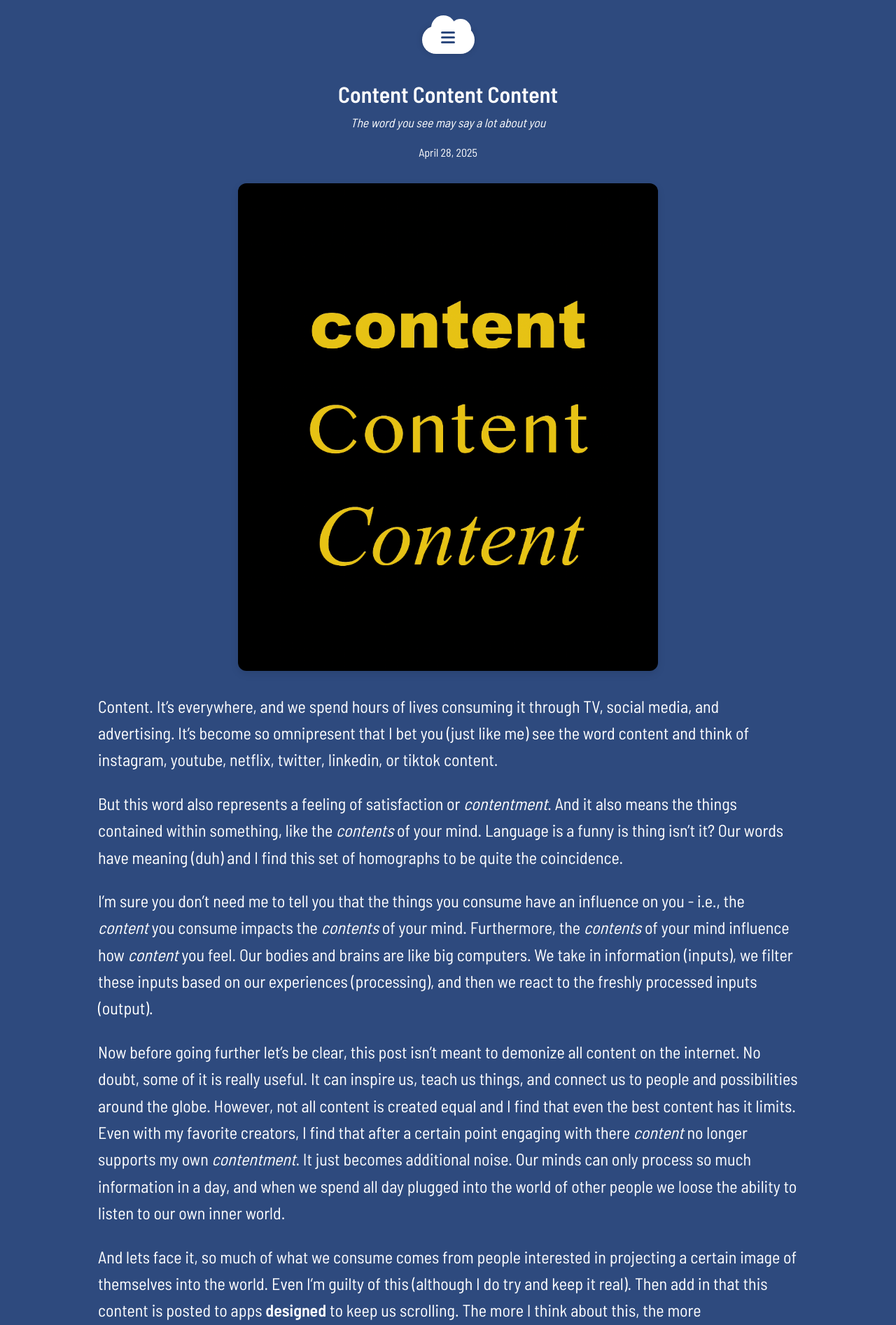
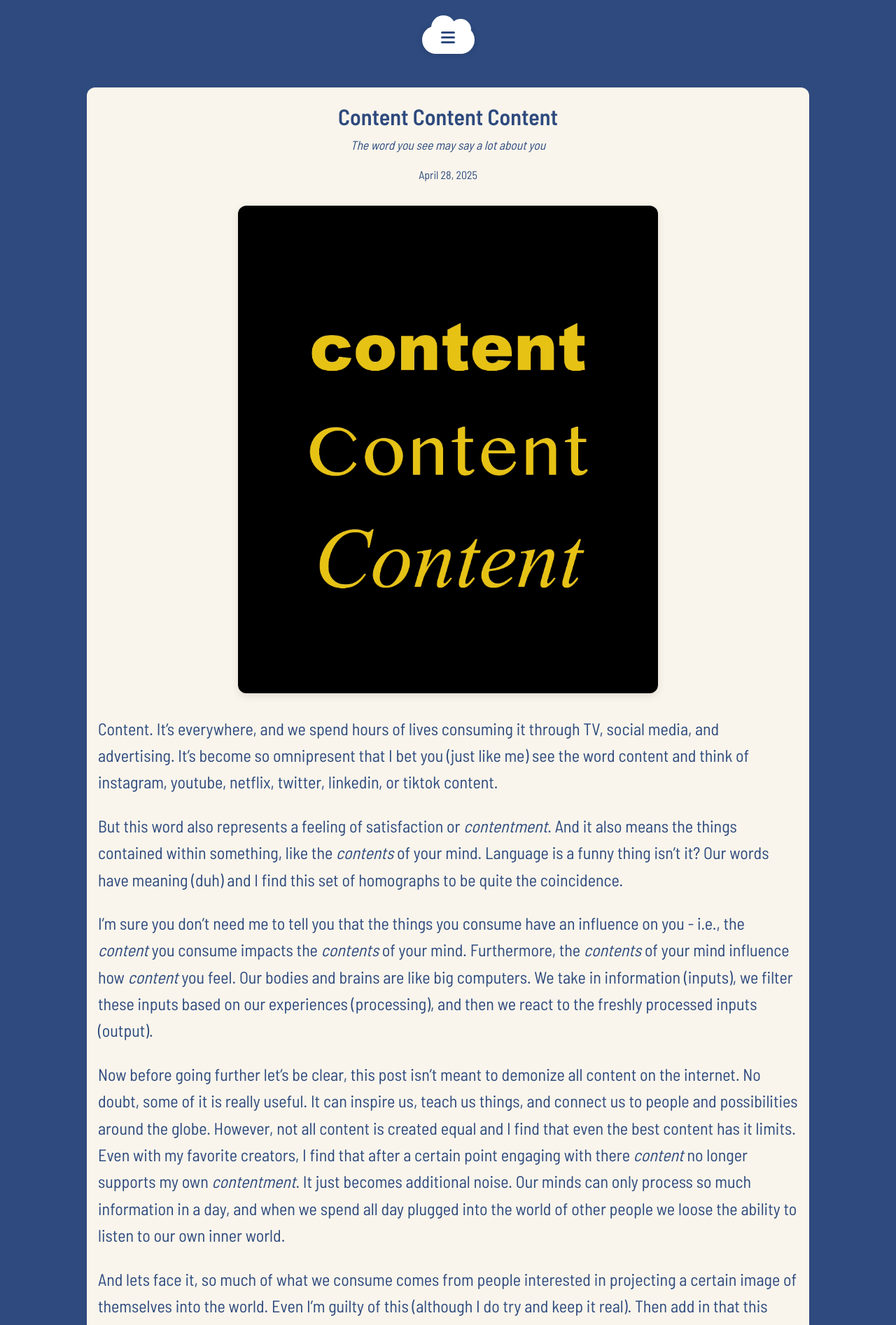
Before and after one commit to blakemande11/blake.yoga, a Jekyll site: the page built from _posts/2025-04-22-content.md, in a window 1280 px wide. Shown: the top 1894 px of the page at 70% size. Built offline with Jekyll 4.4.1, drawn with Linux system fonts in a browser that asks for light colours.

Commit message:
yin blog and cream background formatting

```diff
--- a/_posts/2025-04-22-content.md
+++ b/_posts/2025-04-22-content.md
@@ -9,7 +9,7 @@
 
 Content. It's everywhere, and we spend hours of lives consuming it through TV, social media, and advertising. It's become so omnipresent that I bet you (just like me) see the word content and think of instagram, youtube, netflix, twitter, linkedin, or tiktok content.
 
-But this word also represents a feeling of satisfaction or *contentment*. And it also means the things contained within something, like the *contents* of your mind. Language is a funny is thing isn't it? Our words have meaning (duh) and I find this set of homographs to be quite the coincidence.
+But this word also represents a feeling of satisfaction or *contentment*. And it also means the things contained within something, like the *contents* of your mind. Language is a funny thing isn't it? Our words have meaning (duh) and I find this set of homographs to be quite the coincidence.
 
 I'm sure you don't need me to tell you that the things you consume have an influence on you - i.e., the *content* you consume impacts the *contents* of your mind. Furthermore, the *contents* of your mind influence how *content* you feel. Our bodies and brains are like big computers. We take in information (inputs), we filter these inputs based on our experiences (processing), and then we react to the freshly processed inputs (output).
 
--- a/style.css
+++ b/style.css
@@ -360,6 +360,8 @@ footer a:hover svg {
   width: 380px;
   display: flex;
   flex-direction: column;
+  /* background-color: #f5f0e6; */
+  background-color: #f3ece2;
   justify-content: space-between; /* Distributes content evenly */
   border-radius: 12px;
   box-shadow: 0 4px 12px rgba(0, 0, 0, 0.1);
@@ -388,13 +390,14 @@ footer a:hover svg {
   font-size: 1.5rem;
   font-weight: bold;
   margin: 0.5rem 0;
+  color: #2e4a7e;
 }
 
 .preview-subtitle {
   font-size: 1rem;
   font-style: italic;
   font-weight: 200;
-  color: #ffffff;
+  color: #2e4a7e;
   margin-top: -.6rem;
 }
 
@@ -410,6 +413,8 @@ footer a:hover svg {
 .blog-post .post {
   max-width: 1000px;
   margin: 0 auto;
+  background-color: #f9f5ec;
+  color: #2e4a7e;
   padding: 1rem;
   border-radius: 12px;
 }
@@ -417,11 +422,14 @@ footer a:hover svg {
 .blog-post .post-header {
   text-align: center;
   margin-bottom: 0rem;
-  margin-top: -2rem;
+  background-color:  #f9f5ec;
+  color: #2e4a7e;
+  margin-top: 0rem;
 }
 
 .blog-post .post-title {
   font-size: 2rem;
+  color: #2e4a7e;
   font-weight: bold;
   margin-top: -1rem; /* Adjust the top margin to bring title closer */
   margin-bottom: 0.5rem;
@@ -430,15 +438,16 @@ footer a:hover svg {
 .blog-post .post-subtitle {
   font-style: italic;
   font-size: 1.1rem;
+  color: #2e4a7e;
   text-align: center;
   margin-top: -0.5rem;
   margin-bottom: .5rem;
-  color: #ffffff;
 }
 
 .blog-post .post-image-container {
   display: flex;
   justify-content: center;
+  background-color:  #f9f5ec;
   margin: 0 0 2rem;
 }
 
@@ -460,6 +469,15 @@ footer a:hover svg {
     padding: 1rem;
     margin: .2rem;
   }
+  body.blog-post {
+    background-color:  #f9f5ec;
+  }
+
+  body.blog-post main {
+    background-color: #f9f5ec;
+  }
+
+
 
   .blog-post .post-title {
     font-size: 1.6rem;
```
Also changed, not shown: _posts/2025-05-5-yin-yoga.md (added, +24 -0 lines).
